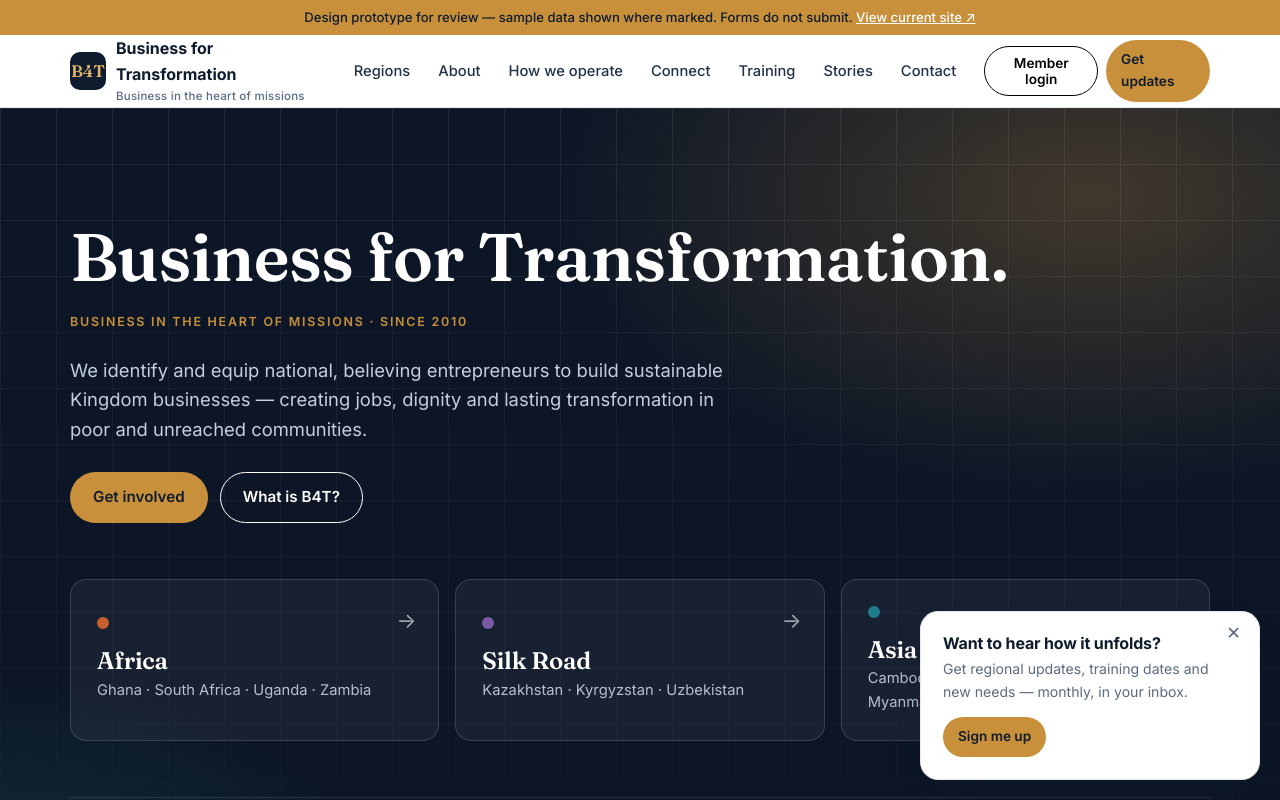
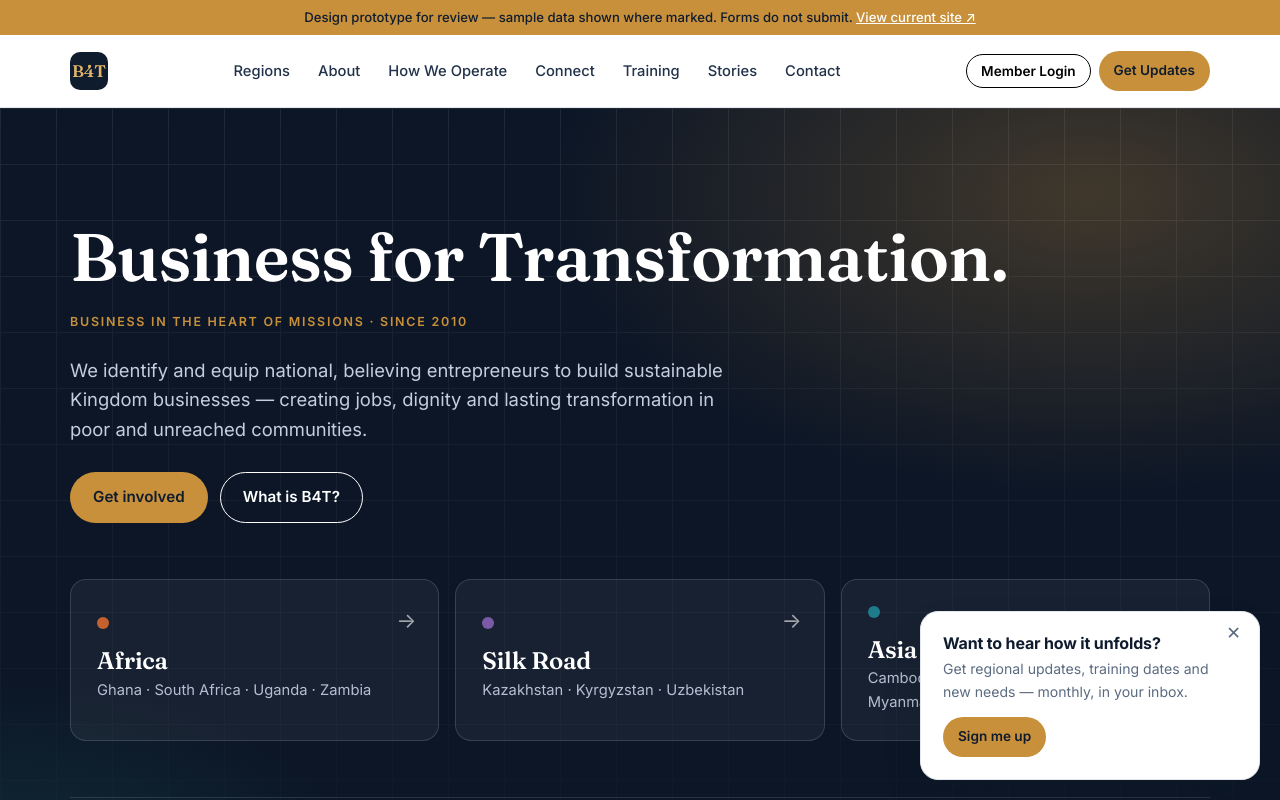
Before and after one commit to jamescwk/b4t-test, a plain HTML site: page index.html in a window 1280 px wide. Shown: the top 800 px of the page. Drawn offline with Linux system fonts and the light colour scheme.

Commit message:
Simplify nav brand to logo; capitalise nav labels; keep nav buttons on one line
Co-Authored-By: Claude Sonnet 5.5 <noreply@anthropic.com>
Claude-Session: https://claude.ai/code/session_01E7ATPG9bJUR8stnTiVJjma

```diff
--- a/index.html
+++ b/index.html
@@ -20,21 +20,20 @@
   <div class="container nav">
     <a href="#top" class="brand" aria-label="B4T home">
       <span class="brand-mark">B4T</span>
-      <span>Business for Transformation<small>Business in the heart of missions</small></span>
     </a>
     <ul class="nav-links" id="navLinks">
       <li><a href="#regions">Regions</a></li>
       <li><a href="#about">About</a></li>
-      <li><a href="how-we-operate.html">How we operate</a></li>
+      <li><a href="how-we-operate.html">How We Operate</a></li>
       <li><a href="#connect">Connect</a></li>
       <li><a href="#training">Training</a></li>
       <li><a href="#stories">Stories</a></li>
       <li><a href="#contact">Contact</a></li>
     </ul>
     <div class="nav-actions">
-      <button class="btn btn-ghost btn-sm guest-only" data-open="loginModal">Member login</button>
+      <button class="btn btn-ghost btn-sm guest-only" data-open="loginModal">Member Login</button>
       <button class="btn btn-ghost btn-sm" id="logoutBtn" style="display:none">Sign out</button>
-      <a href="#updates" class="btn btn-primary btn-sm">Get updates</a>
+      <a href="#updates" class="btn btn-primary btn-sm">Get Updates</a>
       <button class="menu-btn" id="menuBtn" aria-label="Open menu" aria-expanded="false">☰</button>
     </div>
   </div>
@@ -350,7 +349,7 @@
       <h2>Some stories can't be told in public.</h2>
       <p class="lead">Much of our work happens in sensitive contexts. Registered partners — investors, Developers, mentors and prayer partners — can access protected updates once their membership is approved.</p>
       <div style="display:flex;gap:10px;flex-wrap:wrap;margin-top:20px">
-        <button class="btn btn-dark guest-only" data-open="loginModal">Member login</button>
+        <button class="btn btn-dark guest-only" data-open="loginModal">Member Login</button>
         <button class="btn btn-ghost guest-only" data-open="joinModal">Request access</button>
         <a href="members.html" class="btn btn-primary" style="display:none" id="toPortal">Open member portal →</a>
       </div>
--- a/styles.css
+++ b/styles.css
@@ -320,3 +320,6 @@ select,input,textarea{border-color:#8091a7}
 /* Hero tagline sits just under the headline */
 .hero h1{margin-bottom:.25em}
 .hero .hero-tagline{display:block;margin-bottom:24px}
+
+/* Nav buttons stay on one line and aligned */
+.nav-actions .btn{white-space:nowrap}
```
Also changed, not shown: how-we-operate.html (+2 -3 lines).
